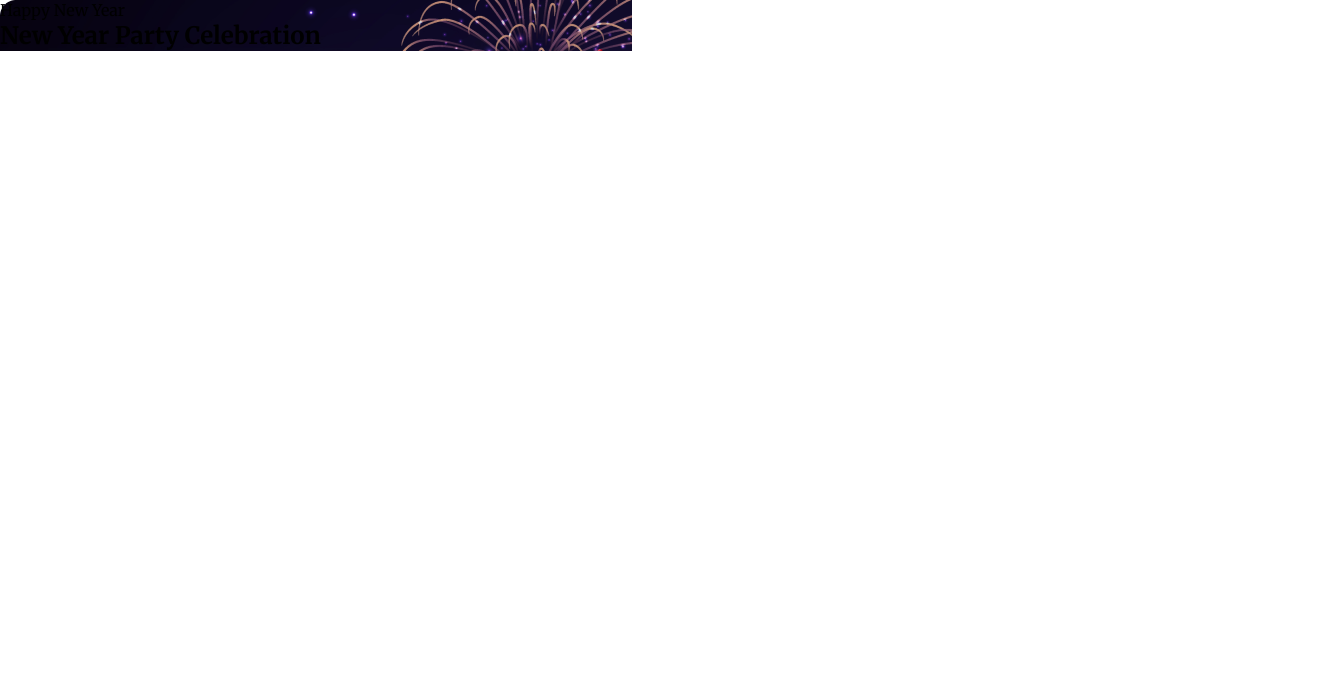
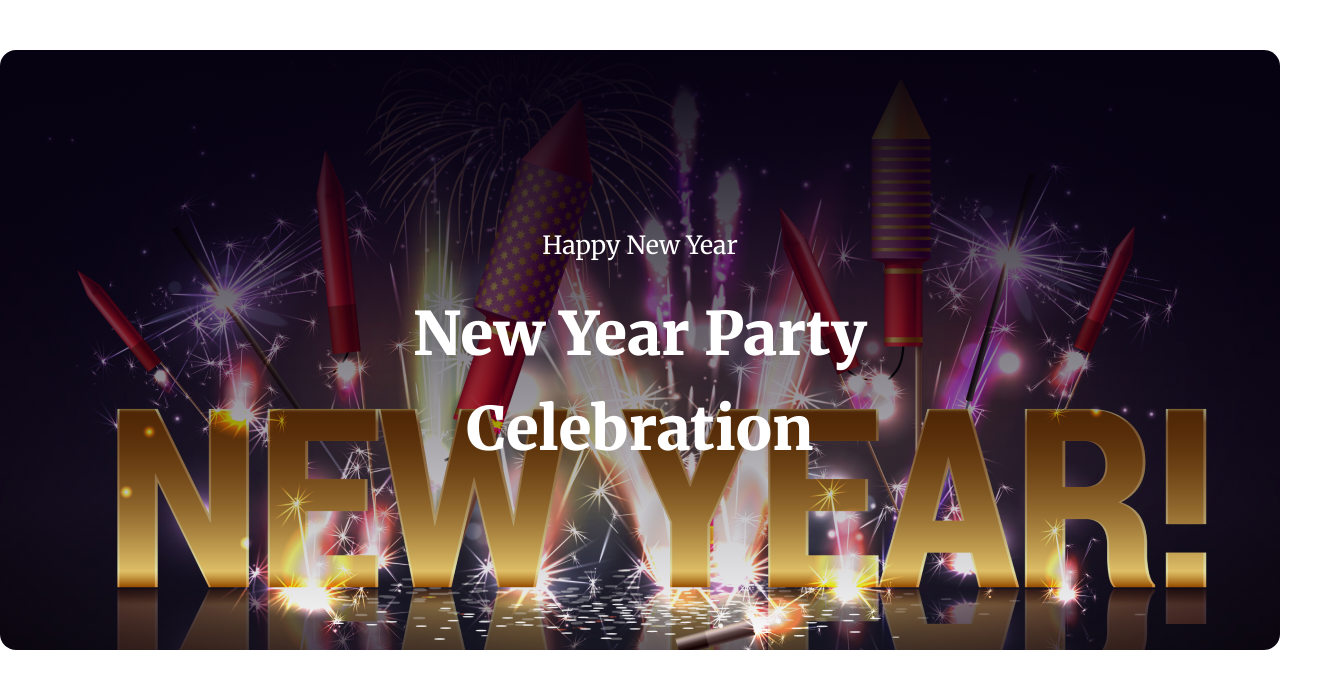
Before and after one commit to rajiasultanashraboni/happy-new-year-landing-page, a plain HTML site: page index.html in a window 1280 px wide. Shown: the whole page, 1320 px wide, since content can reach past the window. Drawn offline with Linux system fonts and the light colour scheme.

Commit message:
bannaer section complete here

```diff
--- a/index.html
+++ b/index.html
@@ -7,12 +7,14 @@
     <link rel="stylesheet" href="./style.css">
 </head>
 <body>
+    <!-- banner section starts here -->
     <header class="banner-container">
         <div class="banner-content">
             <p>Happy New Year</p>
-            <h2>New Year Party Celebration</h2>
+            <h2>New Year Party <br> Celebration</h2>
         </div>
     </header>
+    <!-- banner section ends here -->
 
     <main>
 
--- a/style.css
+++ b/style.css
@@ -13,11 +13,51 @@ body{
 }
 /* banner styles starts here */
 .banner-container{
-    width: 1320px;
-    height: 600px;
+    max-width: 1320px;
+    min-height: 600px;
+    margin: 0 auto;
+    margin-top: 50px;
+    background-image:linear-gradient(180.00deg, rgb(7, 2, 17),rgba(7, 2, 17, 0) 100%), url('./new-year-offer-resources-main/images/Banner\ Image.png');
+    border-radius: 16px;
+    background-position: center;
+    background-repeat: no-repeat;
+    background-size: cover;
+    /* background-color: rgb(0, 0, 0,0.06); */
+    /* background-blend-mode: overlay; */
+
 }
 
 .banner-content{
+    display: flex;
+    justify-content: center;
+    align-items: center;
+    flex-direction: column;
+    height: 600px;
+
+}
+
+.banner-content p{
+    color: rgb(255, 255, 255);
+    font-family: Merriweather;
+    font-size: 25px;
+    font-weight: 400;
+    line-height: 40px;
+    letter-spacing: 0%;
+    text-align: center;
+    width: 259px;
+    height: 40px;
+    margin-bottom: 21px;
+}
+
+.banner-content h2{
+    color: rgb(255, 255, 255);
+    font-family: Merriweather;
+    font-size: 60px;
+    font-weight: 900;
+    line-height: 95px;
+    letter-spacing: 0%;
+    text-align: center;
     width: 632px;
-    background-image: url('./new-year-offer-resources-main/images/Banner\ Image.png');
 }
+
+/* banner section ends here */
```
